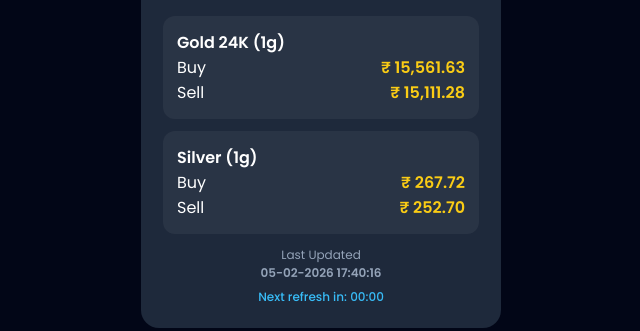
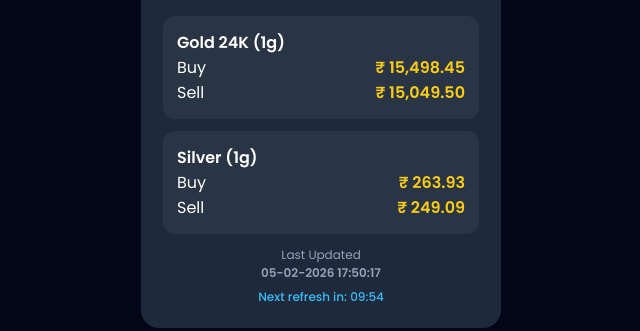
Before and after one commit to FD-J/Auragoldpricelive, a plain HTML site: page index.html in a window 1280 px wide. Shown: the part 276-607 px from the top of the page, 319-959 px from the left. Drawn offline with Linux system fonts and the light colour scheme.

Commit message:
Auto update prices

```diff
--- a/index.html
+++ b/index.html
@@ -70,12 +70,12 @@ h2{text-align:center;color:#facc15}
 
 <div class="row">
 <span>Buy</span>
-<span class="price">₹ 15,561.63</span>
+<span class="price">₹ 15,498.45</span>
 </div>
 
 <div class="row">
 <span>Sell</span>
-<span class="price">₹ 15,111.28</span>
+<span class="price">₹ 15,049.50</span>
 </div>
 
 </div>
@@ -87,12 +87,12 @@ h2{text-align:center;color:#facc15}
 
 <div class="row">
 <span>Buy</span>
-<span class="price">₹ 267.72</span>
+<span class="price">₹ 263.93</span>
 </div>
 
 <div class="row">
 <span>Sell</span>
-<span class="price">₹ 252.70</span>
+<span class="price">₹ 249.09</span>
 </div>
 
 </div>
@@ -101,7 +101,7 @@ h2{text-align:center;color:#facc15}
 <div class="footer">
 
 Last Updated<br>
-<b>05-02-2026 17:40:16</b>
+<b>05-02-2026 17:50:17</b>
 
 <div class="timer">
 Next refresh in: <span id="countdown">--:--</span>
@@ -113,7 +113,7 @@ Next refresh in: <span id="countdown">--:--</span>
 
 
 <!-- Bot Timestamp -->
-<div id="botTime" data-time="1770293500" style="display:none"></div>
+<div id="botTime" data-time="1770294112" style="display:none"></div>
 
 
 <script>
```
Also changed, not shown: heartbeat.txt.
